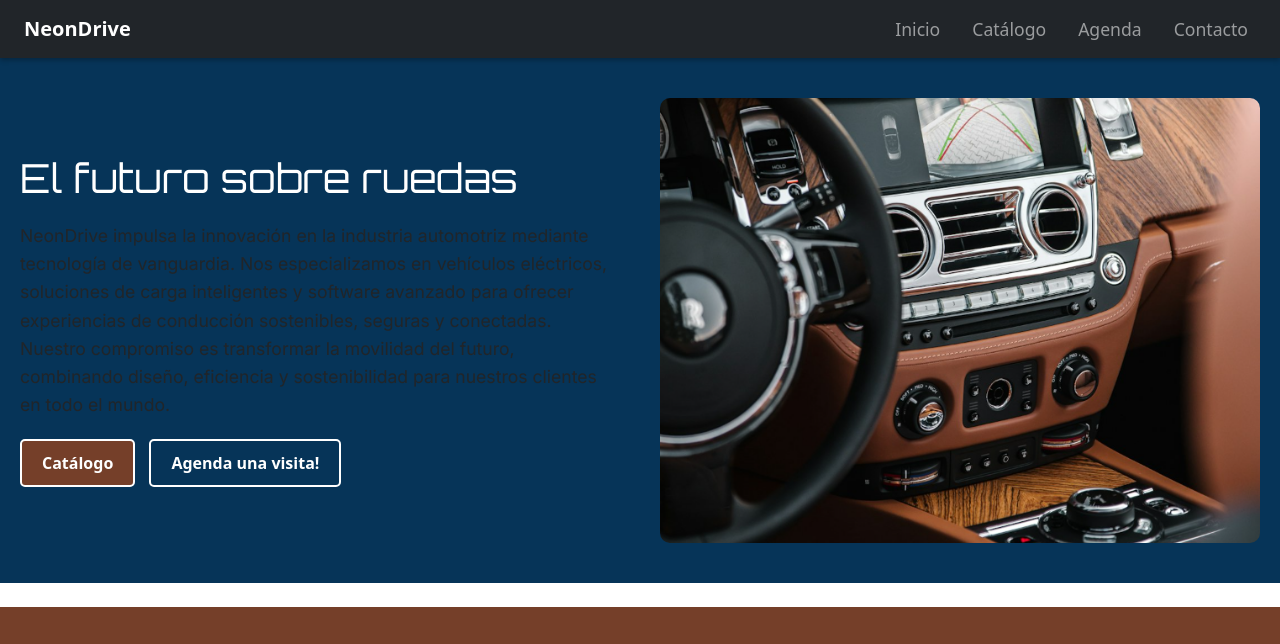
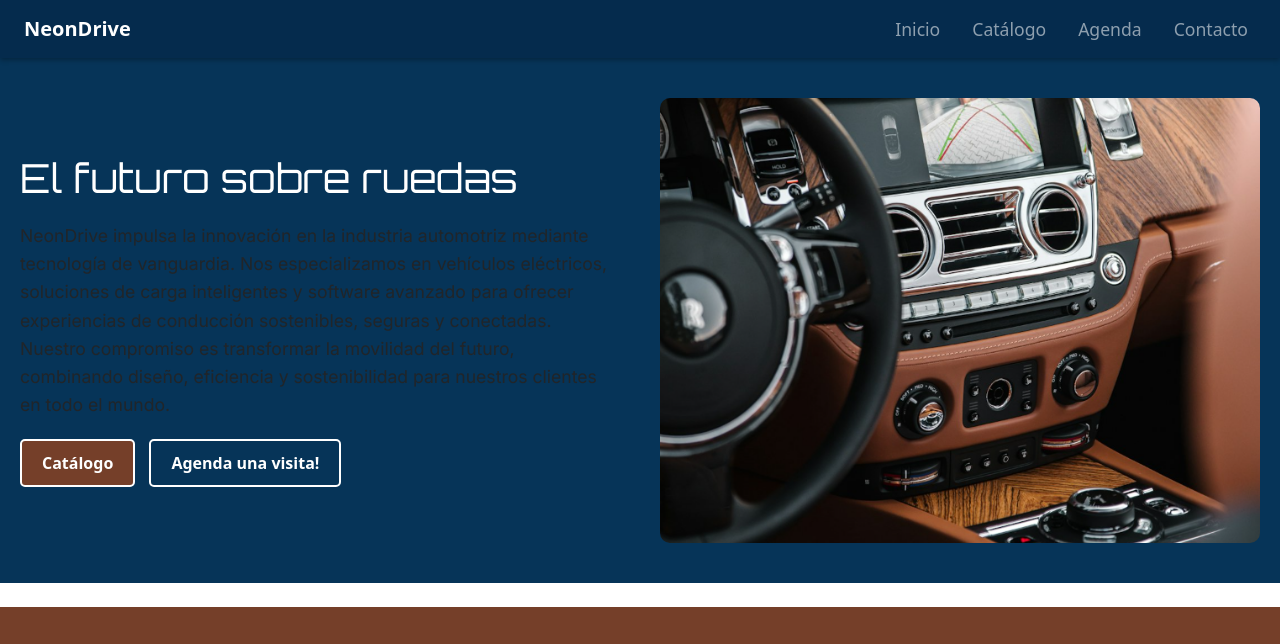
Before and after one commit to Stefano-GAC/NeonDrive, a plain HTML site: page index.html in a window 1280 px wide. Shown: the top 644 px of the page. Drawn offline with nearby package versions, Linux system fonts and the light colour scheme.

Commit message:
Cambio de color header

```diff
--- a/header.html
+++ b/header.html
@@ -1,4 +1,4 @@
-<nav class="navbar navbar-expand-lg navbar-dark bg-dark px-4">
+<nav class="navbar navbar-expand-lg navbar-dark bg-neondrive px-4">
     <a class="navbar-brand" href="#">NeonDrive</a>
     <button
         class="navbar-toggler"
--- a/styles.css
+++ b/styles.css
@@ -3,6 +3,10 @@ body {
     font-family: 'Segoe UI', sans-serif;
     background-color: white;
     color: #fff;
+}
+
+.bg-neondrive {
+    background-color: #052b4d !important; /* o el color que tú quieras */
 }
 
 /* Intro Section */
```
